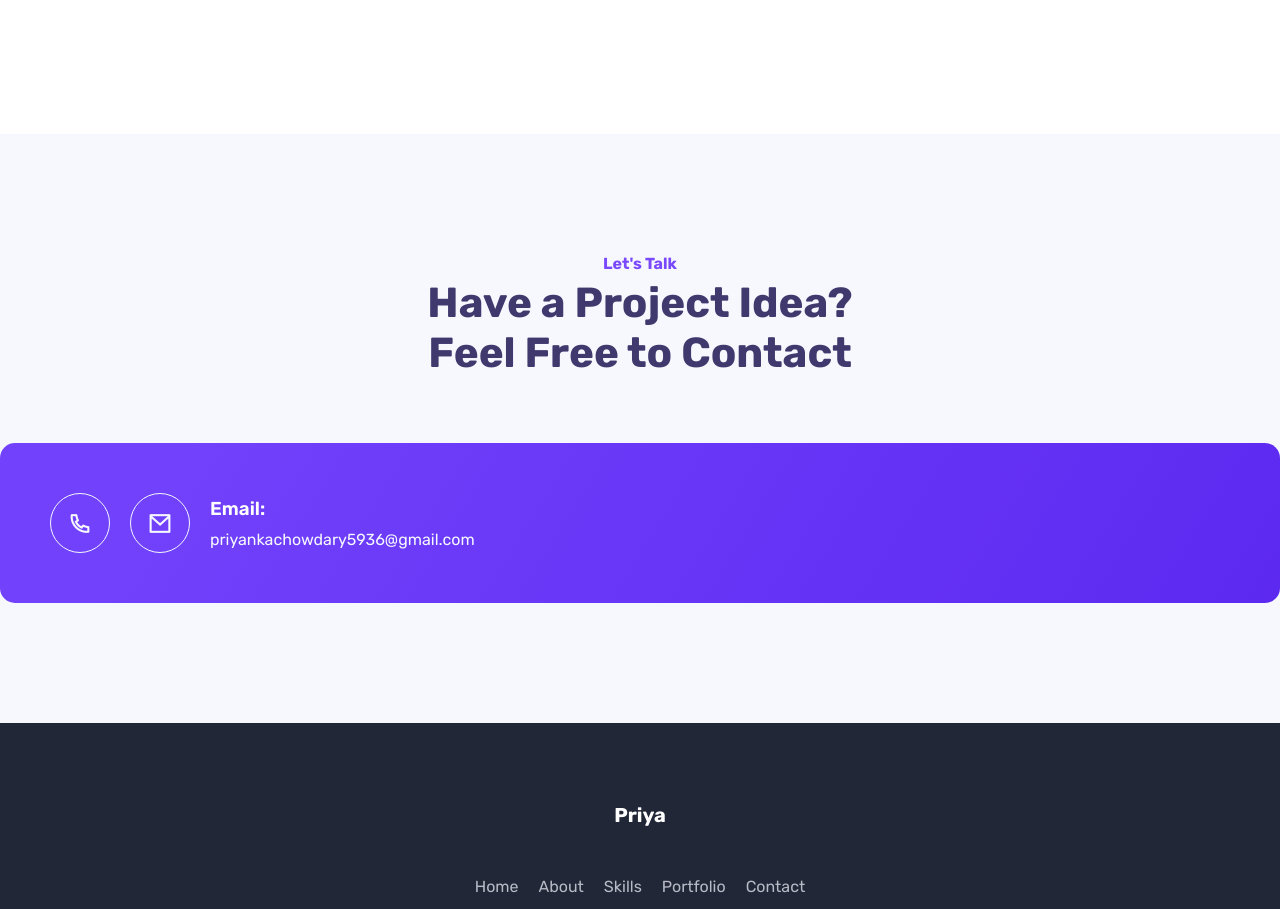
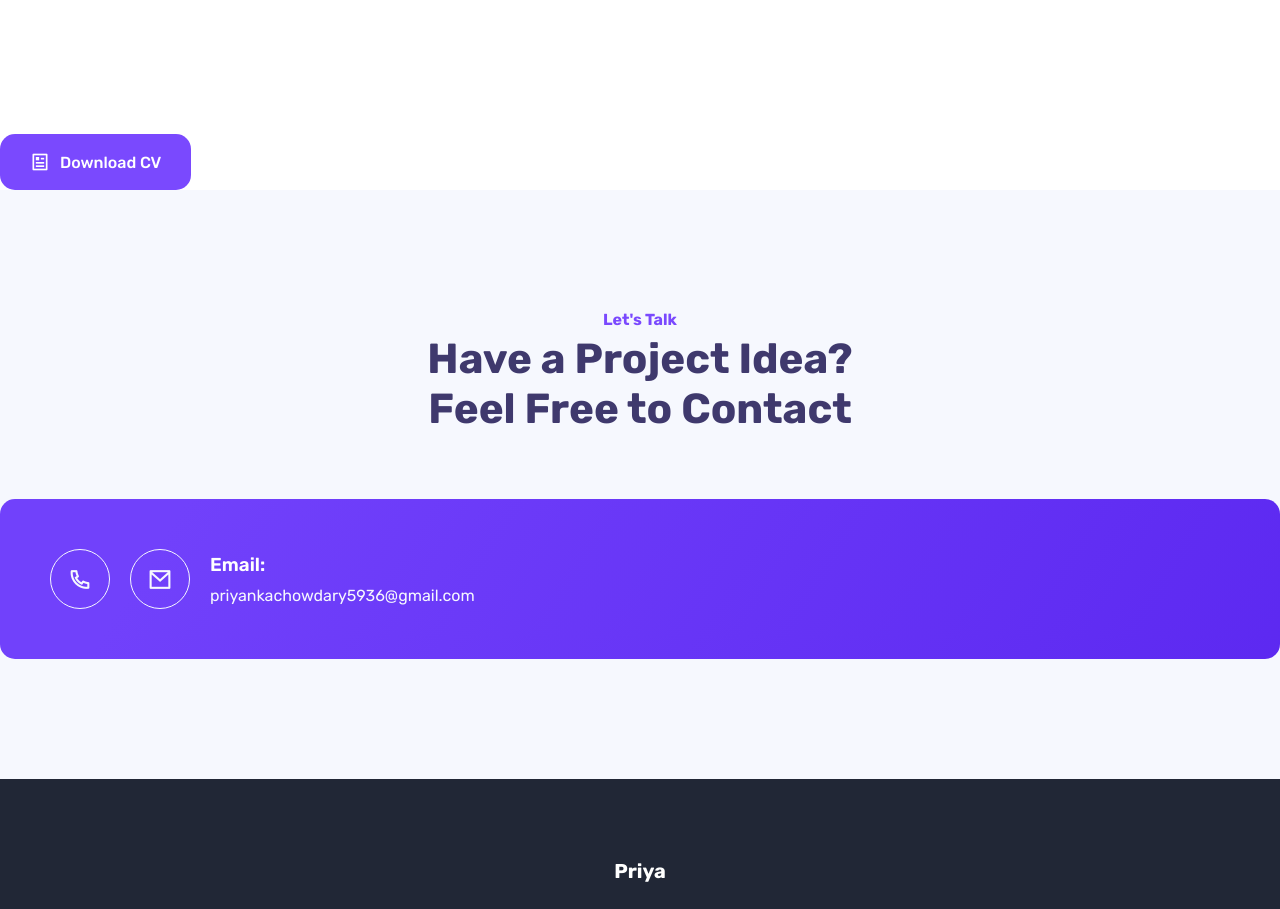
Before and after one commit to jennymeshaiah09/Portfolioo, a plain HTML site: page index.html in a window 1280 px wide. Shown: the part 2920-3829 px from the top of the page. Drawn offline with nearby package versions, Linux system fonts and the light colour scheme.

Commit message:
Update index.html

```diff
--- a/index.html
+++ b/index.html
@@ -325,6 +325,8 @@ software that transforms ideas into reality.
                             height="500">
                     </object>
                 </center>
+                <a href="Priyanka's Resume .pdf" class="btn btn--primary"><i class="ri-article-line"></i>Download CV</a>
+
             </body>
         <!--===================== Contact =====================-->
         <section id="contact" class="contact section section-bg">
```
